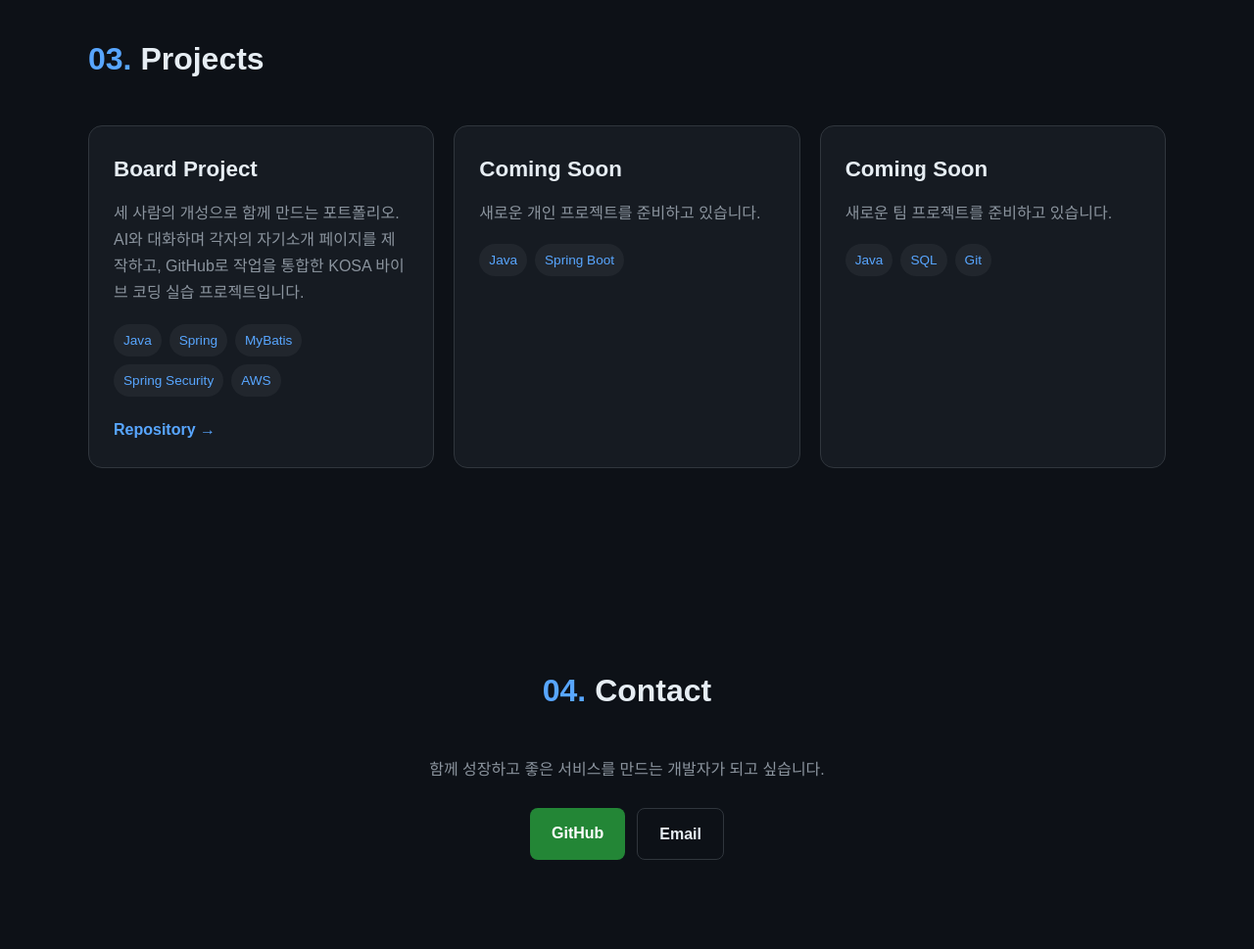
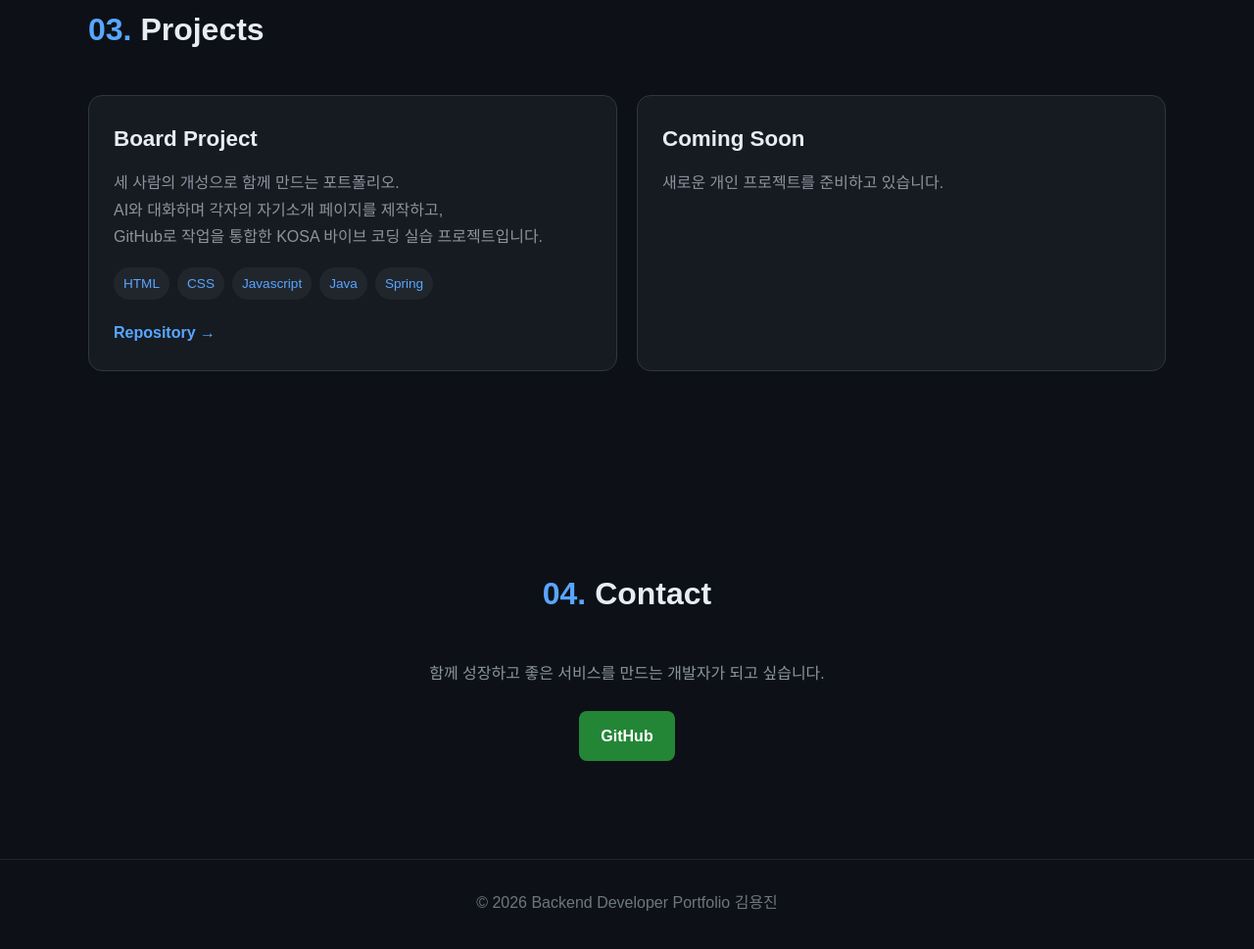
Before and after one commit to titaneffect/titaneffect.github.io, a plain HTML site: page index.html in a window 1280 px wide. Shown: the part 1809-2778 px from the top of the page at 98% size. Drawn offline with Linux system fonts and the light colour scheme.

Commit message:
Clean up index.html by removing unused content
Removed unnecessary paragraphs and project sections from the HTML.

```diff
--- a/index.html
+++ b/index.html
@@ -312,11 +312,9 @@
 
                 <p>
                     Java와 Spring을 중심으로 백엔드 개발을 공부하고 있습니다.
-                </p>
-                <p>
+                    <br/>
                     단순히 동작하는 코드를 넘어,
-                </p>
-                <p>
+                    <br/>
                     구조와 원리를 이해하는 개발자가 되는 것을 목표로 하고 있습니다.
                 </p>
 
@@ -421,16 +419,18 @@
 
                     <p>
                         세 사람의 개성으로 함께 만드는 포트폴리오.
+                        <br/>
                         AI와 대화하며 각자의 자기소개 페이지를 제작하고,
+                        <br/>
                         GitHub로 작업을 통합한 KOSA 바이브 코딩 실습 프로젝트입니다.
                     </p>
 
                     <div class="tags">
+                        <span class="tag">HTML</span>
+                        <span class="tag">CSS</span>
+                        <span class="tag">Javascript</span>
                         <span class="tag">Java</span>
                         <span class="tag">Spring</span>
-                        <span class="tag">MyBatis</span>
-                        <span class="tag">Spring Security</span>
-                        <span class="tag">AWS</span>
                     </div>
 
                     <a
@@ -452,34 +452,7 @@
                         새로운 개인 프로젝트를 준비하고 있습니다.
                     </p>
 
-                    <div class="tags">
-                        <span class="tag">Java</span>
-                        <span class="tag">Spring Boot</span>
-                    </div>
-
                 </div>
-
-
-                <!-- Project 3 -->
-                <div class="project-card">
-
-                    <h3>Coming Soon</h3>
-
-                    <p>
-                        새로운 팀 프로젝트를 준비하고 있습니다.
-                    </p>
-
-                    <div class="tags">
-                        <span class="tag">Java</span>
-                        <span class="tag">SQL</span>
-                        <span class="tag">Git</span>
-                    </div>
-
-                </div>
-
-            </div>
-
-        </div>
     </section>
 
 
@@ -505,12 +478,6 @@
                     GitHub
                 </a>
 
-                <a
-                    href="mailto:YOUR_EMAIL"
-                    class="btn btn-outline">
-                    Email
-                </a>
-
             </div>
 
         </div>
```
